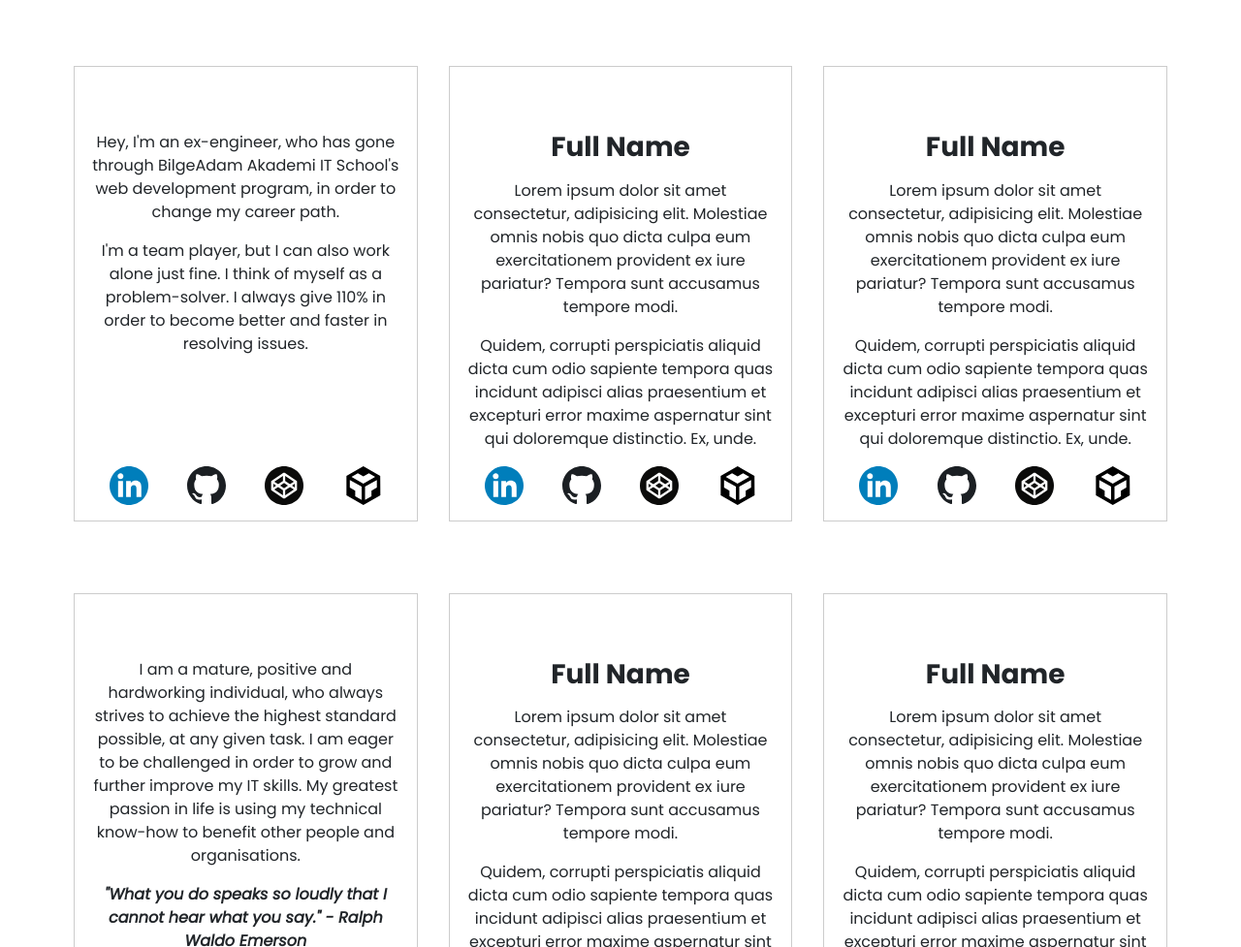
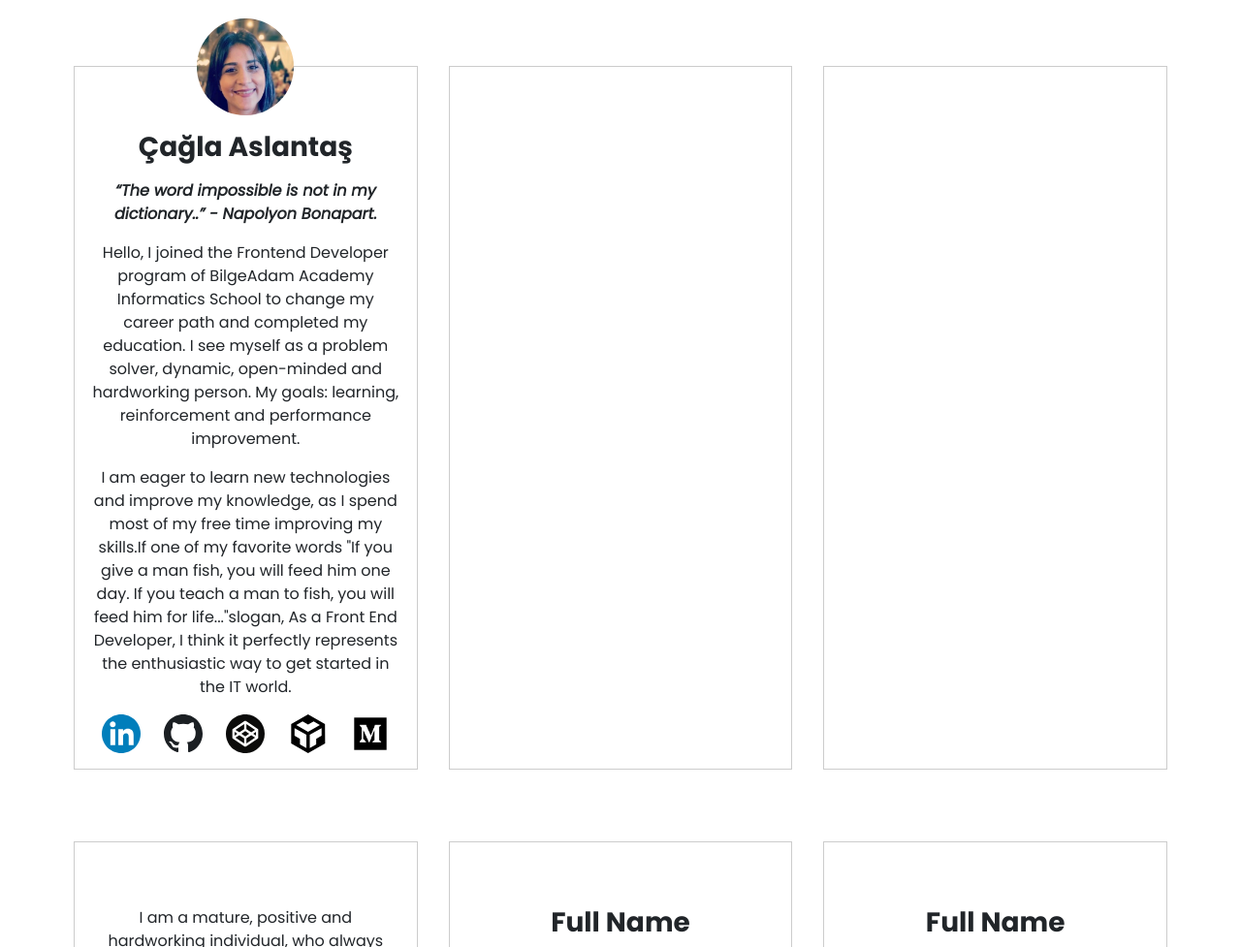
Before and after one commit to BilgeAdam-Akademi-Students/bilgeadam-students-main, a plain HTML site: page index.html in a window 1280 px wide. Shown: the part 1300-2277 px from the top of the page at 97% size. Drawn offline with nearby package versions, Linux system fonts and the light colour scheme.

Commit message:
sayfa düzenlendi

```diff
--- a/index.html
+++ b/index.html
@@ -133,84 +133,44 @@ I am eager to be challenged in order to grow and further improve my IT skills.
           <div class="custom-card-wrapper col-12 col-md-6 col-lg-4">
             <div class="custom-card">
               <div class="avatar-wrapper">
-                <img src="img/" alt="" class="avatar" />
+                <img src="img/Cagla.jpg" alt="" class="avatar" />
               </div>
               <div>
-                <h3></h3>
+                <h3>Çağla Aslantaş</h3>
                 <p>
-                  Hey, I'm an ex-engineer, who has gone through BilgeAdam Akademi IT School's web development program,
-                  in order to
-                  change my career path.
+                  <span><em><strong>“The word impossible is not in my dictionary..” - Napolyon Bonapart.</strong></em></span>
+                </p>
+                <p>Hello, I joined the Frontend Developer program of BilgeAdam Academy Informatics School to change my career path and completed my education.
+                  I see myself as a problem solver, dynamic, open-minded and hardworking person. My goals: learning, reinforcement and performance improvement.
                 </p>
                 <p>
-                  I'm a team player, but I can also work alone just fine. I think of myself as a problem-solver.
-                  I always give 110% in order to become better and faster in resolving issues.
+
+I am eager to learn new technologies and improve my knowledge, as I spend most of my free time improving my skills.If one of my favorite words
+
+                  "If you give a man fish, you will feed him one day. If you teach a man to fish, you will feed him for life..."slogan, As a Front End Developer, I think it perfectly represents the enthusiastic way to get started in the IT world.
                 </p>
               </div>
               <div class="contact">
-                <a href="" target="_blank"><img src="assets/linkedin.svg" alt="linkedin" /></a>
-                <a href="" target="_blank"><img src="assets/github.svg" alt="github" /></a>
-                <a href="" target="_blank"><img src="assets/codepen.svg" alt="codepen" /></a>
-                <a href="" target="_blank"><img src="assets/codesandbox.svg" alt="codesandbox" /></a>
+                <a href="https://www.linkedin.com/in/caglaaslantas/" target="_blank"><img src="assets/linkedin.svg" alt="Linkedin" /></a>
+                <a href="https://github.com/caslantas" target="_blank"><img src="assets/github.svg" alt="Github" /></a>
+                <a href="https://codepen.io/aslantas1" target="_blank"><img src="assets/codepen.svg" alt="codepen" /></a>
+                <a href="https://codesandbox.io/u/cagla.aslantas1" target="_blank"><img src="assets/codesandbox.svg" alt="codesandbox" /></a>
+                <a href="https://medium.com/@cagla.aslantas1" target=" _blank"><img src="assets/medium.png"
+                  alt="codesandbox" /></a>
+
               </div>
             </div>
           </div>
           <!-- TODO:  -->
           <div class="custom-card-wrapper col-12 col-md-6 col-lg-4">
             <div class="custom-card">
-              <div class="avatar-wrapper">
-                <img src="img/placeholder.jpeg" alt="" class="avatar" />
-              </div>
-              <div>
-                <h3>Full Name</h3>
-                <p>
-                  Lorem ipsum dolor sit amet consectetur, adipisicing elit.
-                  Molestiae omnis nobis quo dicta culpa eum exercitationem
-                  provident ex iure pariatur? Tempora sunt accusamus tempore
-                  modi.
-                </p>
-                <p>
-                  Quidem, corrupti perspiciatis aliquid dicta cum odio
-                  sapiente tempora quas incidunt adipisci alias praesentium et
-                  excepturi error maxime aspernatur sint qui doloremque
-                  distinctio. Ex, unde.
-                </p>
-              </div>
-              <div class="contact">
-                <a href="#" target="_blank"><img src="assets/linkedin.svg" alt="linkedin" /></a>
-                <a href="#" target="_blank"><img src="assets/github.svg" alt="github" /></a>
-                <a href="#" target="_blank"><img src="assets/codepen.svg" alt="codepen" /></a>
-                <a href="#" target="_blank"><img src="assets/codesandbox.svg" alt="codesandbox" /></a>
-              </div>
+
             </div>
           </div>
           <!-- -- TODO:  -->
           <div class="custom-card-wrapper col-12 col-md-6 col-lg-4">
             <div class="custom-card">
-              <div class="avatar-wrapper">
-                <img src="img/placeholder.jpeg" alt="" class="avatar" />
-              </div>
-              <div>
-                <h3>Full Name</h3>
-                <p>
-                  Lorem ipsum dolor sit amet consectetur, adipisicing elit.
-                  Molestiae omnis nobis quo dicta culpa eum exercitationem
-                  provident ex iure pariatur? Tempora sunt accusamus tempore
-                  modi.
-                </p>
-                <p>
-                  Quidem, corrupti perspiciatis aliquid dicta cum odio
-                  sapiente tempora quas incidunt adipisci alias praesentium et
-                  excepturi error maxime aspernatur sint qui doloremque
-                  distinctio. Ex, unde.
-                </p>
-              </div>
-              <div class="contact">
-                <a href="#" target="_blank"><img src="assets/linkedin.svg" alt="linkedin" /></a>
-                <a href="#" target="_blank"><img src="assets/github.svg" alt="github" /></a>
-                <a href="#" target="_blank"><img src="assets/codepen.svg" alt="codepen" /></a>
-                <a href="#" target="_blank"><img src="assets/codesandbox.svg" alt="codesandbox" /></a>
-              </div>
+
             </div>
           </div>
           <!-- TODO:  -->
```
Also changed, not shown: assets/medium.png (added), img/Cagla.jpg (added).
